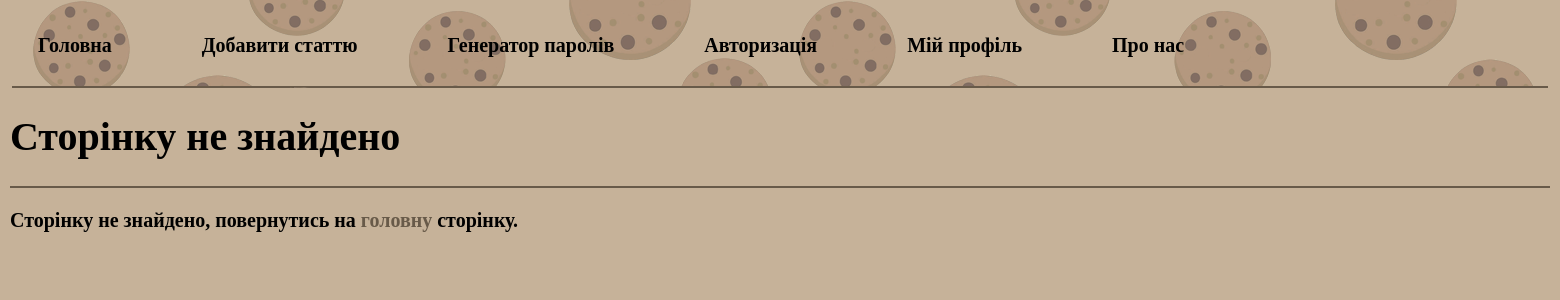
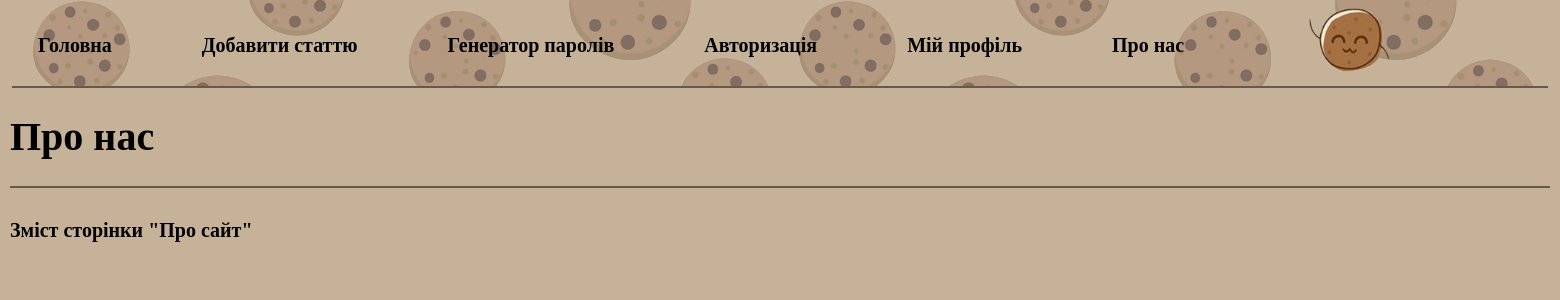
Before and after one commit to Shyymaker/CooKey, a Flask app: page /about_us in a window 1560 px wide. Shown: the top 300 px of the page. Run offline with Flask 2, Linux system fonts and the light colour scheme; data comes from the database, SQL or seed files in the repository; both versions use the stored data as it was after the commit.

Commit message:
Added page - about us

```diff
--- a/main.py
+++ b/main.py
@@ -94,6 +94,9 @@ def addPost():
 
     return render_template('add_post.html', menu=dbase.getMenu(), title="Додавання статті")
 
+@app.route("/about_us")
+def about():
+    return render_template('about_us.html', menu=dbase.getMenu(), title="Про нас")
 
 @app.route("/post/<int:id_post>")
 @login_required
--- a/static/css/styles.css
+++ b/static/css/styles.css
@@ -14,7 +14,7 @@ html, body {
 
 .tab4 {
     display: inline-block;
-    margin-left: 250px;
+    margin-left: 70px;
 }
 
 input {
```
Also changed, not shown: flsite.db, templates/about_us.html (renamed from templates/about.html).
